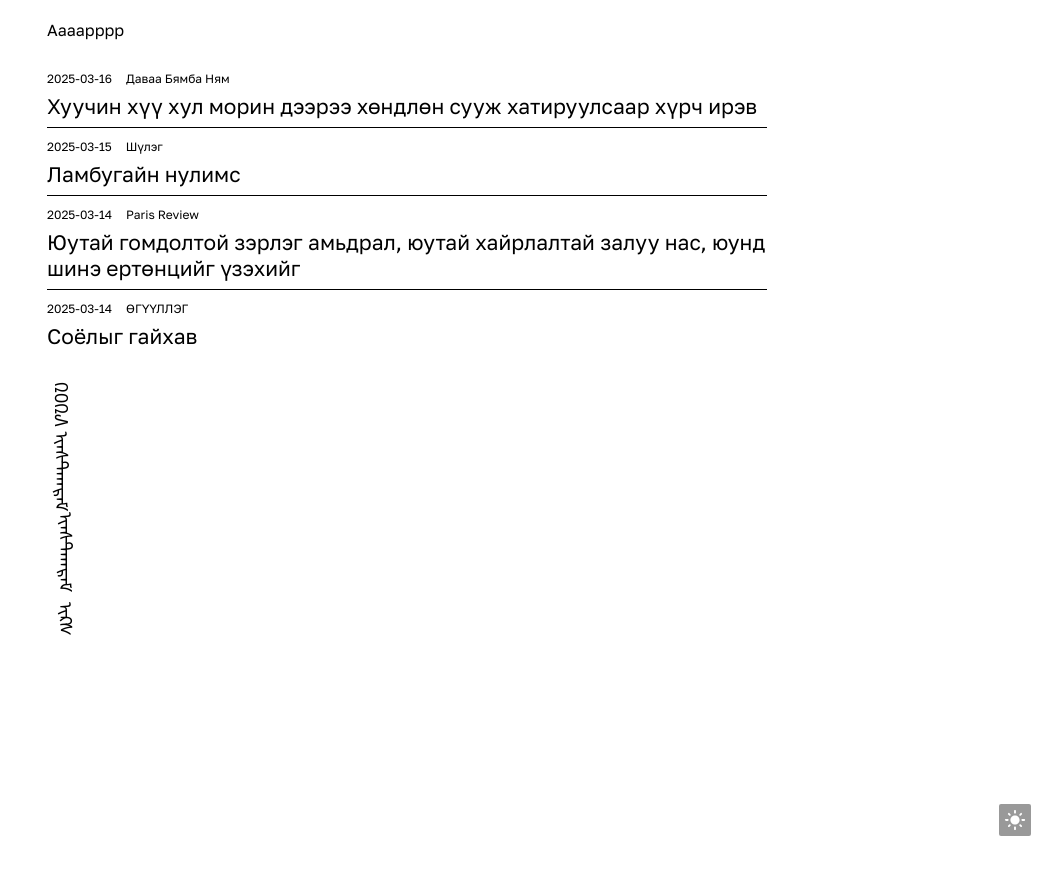
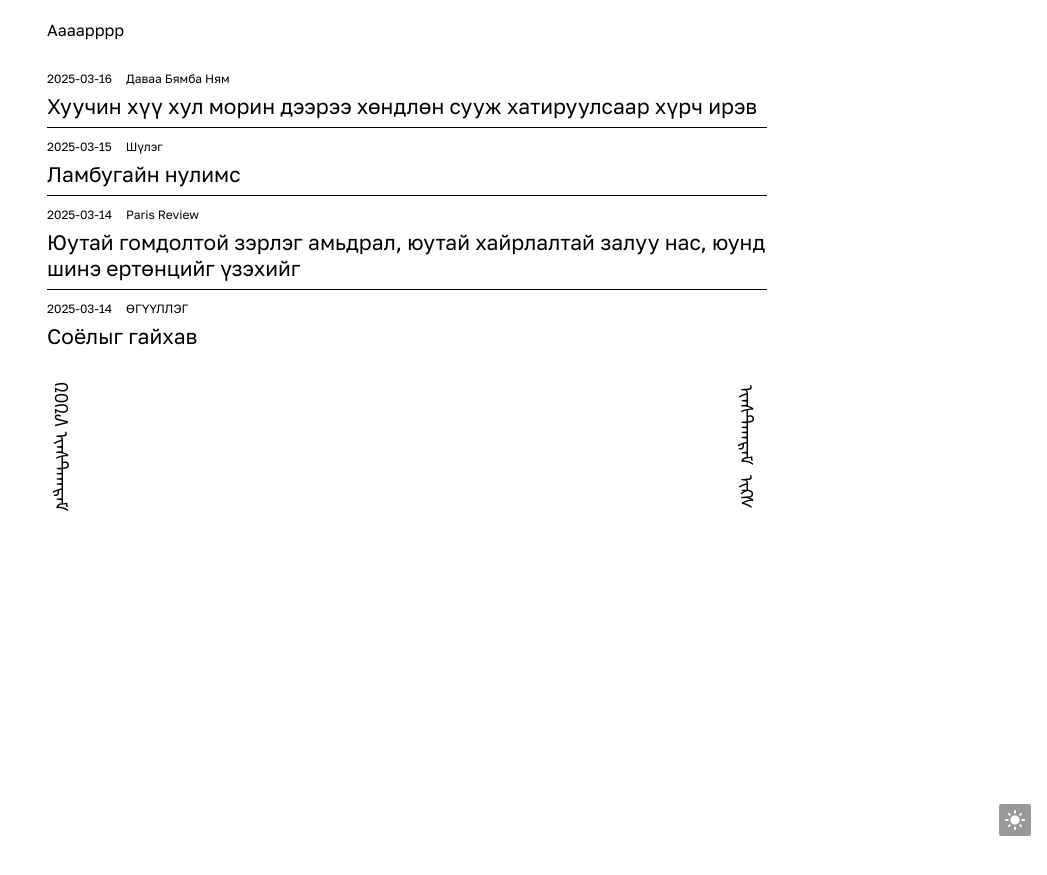
Before and after one commit to aaaarrrrvvvv/aaaarrrrvvvv.github.io, a Jekyll site: the page built from index.html, in a window 1280 px wide. Shown: the top 875 px of the page, without its empty margins (233-1280 px from the left). Built offline with Jekyll 4.4.1, drawn with Linux system fonts in a browser that asks for light colours; some web fonts are replaced.

Commit message:
Update footer.html

```diff
--- a/_includes/footer.html
+++ b/_includes/footer.html
@@ -1,6 +1,6 @@
-<footer class="footer ner">
-    <span>᠒᠐᠒᠕ ᠢᠨ᠋ᠰᠲ᠋ᠠᠭᠷᠠᠮ</span>
-    <div class="social-links">
+<footer class="footer">
+    <span class="ner">᠒᠐᠒᠕ ᠢᠨ᠋ᠰᠲ᠋ᠠᠭᠷᠠᠮ</span>
+    <div class="social-links ner">
   <a href="https://www.wikipedia.org" target="_blank" rel="noopener noreferrer">ᠢᠨ᠋ᠰᠲ᠋ᠠᠭᠷᠠᠮ</a>
           <a href="https://www.wikipedia.org" target="_blank" rel="noopener noreferrer">ᠢᠺᠰ</a>
     </div>
```
